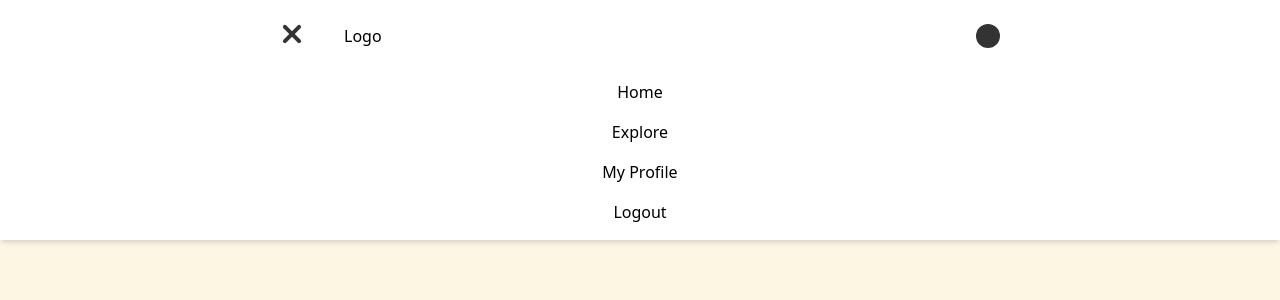
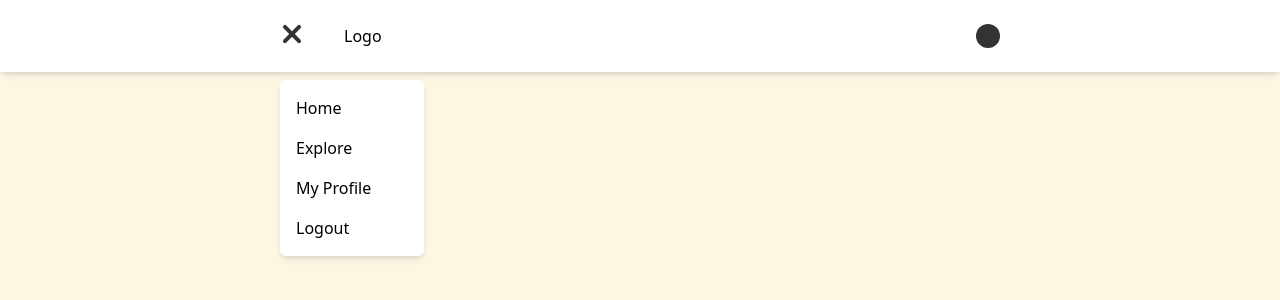
Before and after one commit to indialifah/artfolio-dbb-finalproject, a React (Vite) app: page / in a window 1280 px wide. Both pictures are taken after a click on the element 292 px from the left and 36 px from the top of the page. Shown: the top 300 px of the page. Built offline with nearby package versions, Linux system fonts and the light colour scheme.

Commit message:
edit menu

```diff
--- a/src/components/Navbar.jsx
+++ b/src/components/Navbar.jsx
@@ -11,7 +11,7 @@ const Navbar = () => {
   return (
     <div className='bg-white shadow-md w-full fixed top-0 left-0'>
         <div className='flex justify-between p-6 mx-auto w-[60%]'>
-            <div className='flex gap-10'>
+            <div className='flex gap-10 relative'>
               <div className="flex flex-col gap-1 cursor-pointer" onClick={toggleMenu}>
                   <div className={`w-6 h-1 bg-black rounded-sm transition-transform duration-300
                   ${isOpen ? 'rotate-45 translate-y-2' : ''}`}></div>
@@ -20,6 +20,17 @@ const Navbar = () => {
                   <div className={`w-6 h-1 bg-black rounded-sm transition-transform duration-300
                   ${isOpen ? '-rotate-45 -translate-y-2' : ''}`}></div>
               </div>
+
+              {isOpen && (
+                <div className="absolute top-14 left-0 w-36 bg-white shadow-md rounded-md">
+                  <ul className="flex flex-col items-left space-y-4 p-4">
+                    <li className="hover:text-blue-500 cursor-pointer">Home</li>
+                    <li className="hover:text-blue-500 cursor-pointer">Explore</li>
+                    <li className="hover:text-blue-500 cursor-pointer">My Profile</li>
+                    <li className="hover:text-red-500 cursor-pointer">Logout</li>
+                  </ul>
+                </div>
+              )}
               <h1>Logo</h1>
             </div>
             <div>
@@ -27,16 +38,7 @@ const Navbar = () => {
             </div>
         </div>
 
-        {isOpen && (
-        <div className="absolute top-16 left-0 w-full bg-white shadow-md">
-          <ul className="flex flex-col items-center space-y-4 p-4">
-            <li className="hover:text-blue-500 cursor-pointer">Home</li>
-            <li className="hover:text-blue-500 cursor-pointer">Explore</li>
-            <li className="hover:text-blue-500 cursor-pointer">My Profile</li>
-            <li className="hover:text-red-500 cursor-pointer">Logout</li>
-          </ul>
-        </div>
-      )}
+
     </div>
   )
 }
```
Lines whose indentation alone changed are shown as unchanged.
